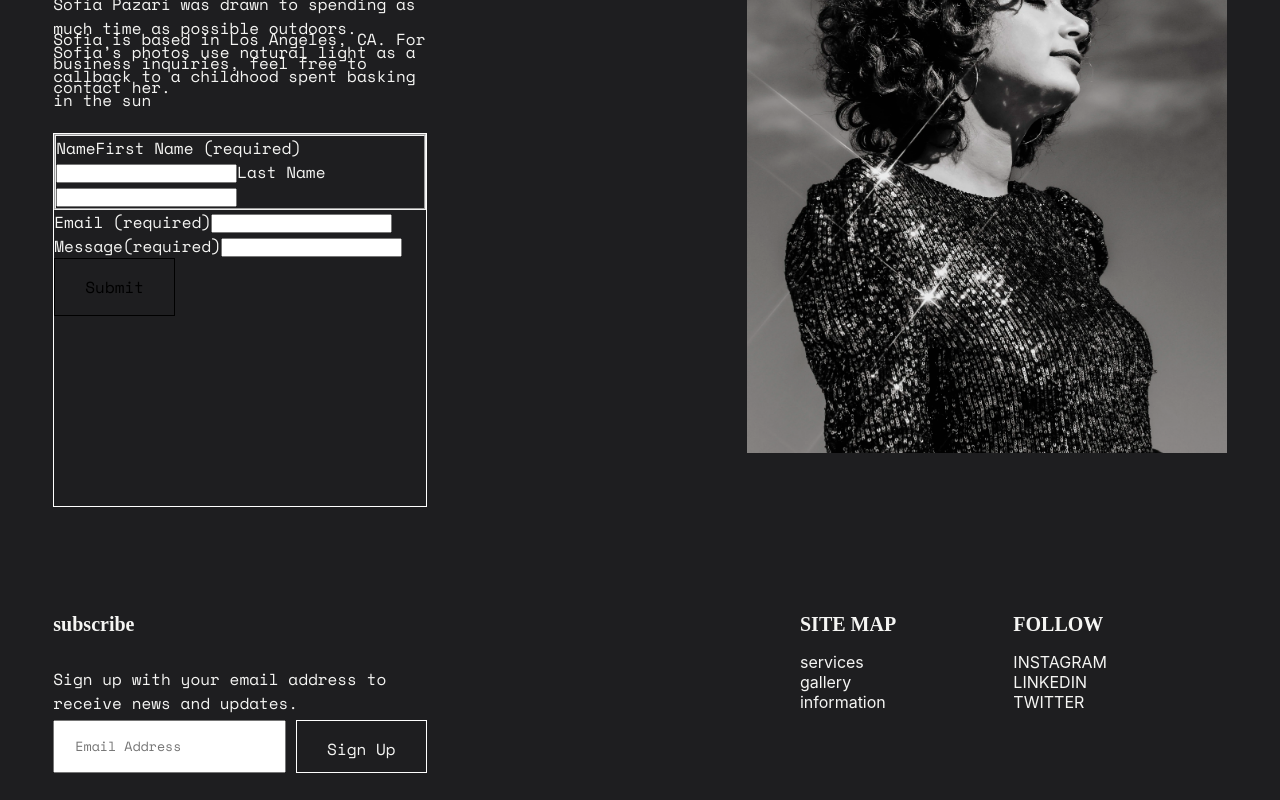
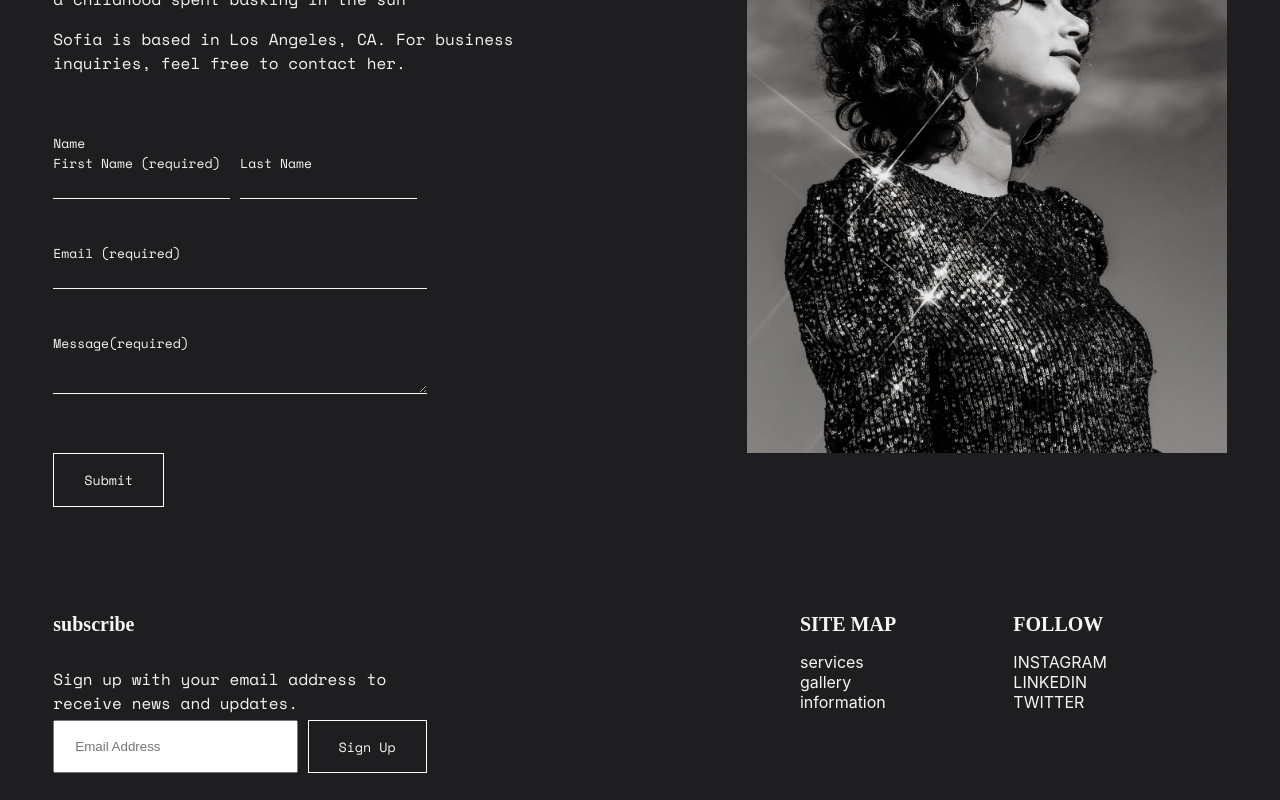
Before and after one commit to mti-Mansouri/reseda-clone, a Next.js app: page /information in a window 1280 px wide. Shown: the part 480-1280 px from the top of the page. Built offline with nearby package versions, Linux system fonts and the light colour scheme; no server answers.

Commit message:
supabase+actions+information page form

```diff
--- a/components/Footer.tsx
+++ b/components/Footer.tsx
@@ -11,7 +11,7 @@ function SubmitButton (){
   const { pending } = useFormStatus();
 
   return(
-    <button type="submit" disabled={pending}>
+    <button className="dark-button" type="submit" disabled={pending}>
       {pending ? 'Signing Up...' : 'Sign Up'}
     </button>
   )
--- a/src/app/actions.ts
+++ b/src/app/actions.ts
@@ -3,6 +3,31 @@
 import { supabase } from "../../lib/supabaseClient";
 import { revalidatePath } from "next/cache";
 
+
+export async function message(prevState:{message:string},fromData:FormData) {
+    const name = fromData.get("name") as string;
+    const surname = fromData.get("surname") as string;
+    const email = fromData.get("email") as string;
+    const newMessage = fromData.get("message") as string;
+
+    if (!name || !surname || !email || !message) {
+        return { message: "All fields are required." };
+    }
+
+    const error = await supabase.from("messages").insert([
+        {
+            name,
+             surname,
+             email,
+            message: newMessage,
+        },
+    ]);
+    if (error){
+        console.error("supabase error",error);
+    }
+
+    return({message:'Message sent!' });
+}
 
 export async function subscribe(prevState:{message:string},fromData:FormData) {
     const email = fromData.get("email") as string;
--- a/src/app/globals.css
+++ b/src/app/globals.css
@@ -36,11 +36,12 @@
   color: var(--txt-color);
 } */
 
-.light{
+.light {
   background-color: var(--bg-color);
   color: var(--txt-color);
 }
-.dark{
+
+.dark {
   background-color: var(--txt-color);
   color: var(--bg-color);
 }
@@ -104,10 +105,11 @@ button {
   text-decoration: none;
   border: none;
   padding: 16px 30px;
-  font: inherit;
+  /* font: "Space Mono"; */
+  font-family: "Space Mono";
   cursor: pointer;
-  border: 1px solid #000;
-  background-color: transparent;
+
+
 
 }
 
@@ -352,21 +354,25 @@ footer {
   height: 80vh;
   background-color: var(--txt-color);
   color: var(--bg-color);
-  grid-template-rows : repeat(12,minmax(0,1fr));
+  grid-template-rows: repeat(12, minmax(0, 1fr));
   overflow: hidden;
 }
-h4{
+
+h4 {
   font-family: "Archivo Black";
   font-size: 20px;
 }
-footer .logo-txt{
+
+footer .logo-txt {
   grid-area: 6 / 2 / 10 / -2;
 }
-.ft1{
+
+.ft1 {
   grid-area: 2 / 2 / 3 / span 3;
 }
 
-.list-right , .list-left {
+.list-right,
+.list-left {
   display: flex;
   flex-direction: column;
   justify-content: flex-start;
@@ -381,11 +387,12 @@ footer ul {
   margin: 0;
 }
 
-.list-right{
+.list-right {
   grid-area: 2 / -6 / span 3 / -4;
 
 }
-.list-left{
+
+.list-left {
   grid-area: 2 / -10 / span 3 / -8;
 
 
@@ -399,66 +406,144 @@ footer form {
 
 footer form input {
   padding: 10px 20px;
-  font-family: "Space Mono";
+
   flex-grow: 1;
 }
-footer form button{
-  color: var(--bg-color);
+
+footer form button {
   text-align: center;
-  border: #fff 1px solid;
   margin-left: 10px;
 }
-.footer-cta1{
+
+.footer-cta1 {
   grid-area: 3 / 2 / 4 / span 7;
 
 }
+
 .footer-cta2 {
   grid-area: 6 / 2 / 8 / span 5;
 }
-footer p , footer button {
+
+footer p {
   font-family: "Space Mono";
 }
+
 /* Gallery page */
-.gallery-page-container{
+.gallery-page-container {
   margin-top: 120px;
 }
-.gallery-page-container .container{
+
+.gallery-page-container .container {
   border: none;
 }
 
 /* Information page */
 
-.information-page-container{
+.information-page-container {
   width: 100%;
   height: 130vh;
   padding-top: 80px;
   display: grid;
-  grid-template-columns: repeat(24,minmax(0,1fr));
-  grid-template-rows: repeat(18,minmax(0,1fr));
+  grid-template-columns: repeat(24, minmax(0, 1fr));
+  grid-template-rows: repeat(18, minmax(0, 1fr));
 }
+
 .information-page-container img {
-  grid-area: 3 / 15 / -3 / -2 ;
+  grid-area: 3 / 15 / -3 / -2;
 }
+
 .information-page-container h1 {
-  grid-area:  3 / 2 / span 1 / span 5;
+  grid-area: 3 / 2 / span 1 / span 5;
   font-family: sans-serif;
   text-transform: uppercase;
 }
+
 .info-p1 {
-  grid-area: 7 / 2 / 9 / span 7 ;
+  grid-area: 6 / 2 / 9 / span 9;
 }
-.info-p2{
-  grid-area: 9 / 2 / 10 / span 7 ;
+
+.info-p2 {
+  grid-area: 9 / 2 / 10 / span 9;
   /* padding-bottom: 10px; */
 
 }
 
 .information-page-container form {
-  grid-area: 11 / 2 / -2 / span 7 ;
-  border: 1px solid #fff;
+  grid-area: 11 / 2 / -2 / span 7;
   font-family: "Space Mono";
+  font-size: 13px;
+  display: flex;
+  flex-direction: column;
+  justify-content: space-between;
+  /* align-items: flex-start; */
 
 
+}
+
+.information-page-container form input {
+  border: none;
+  border-bottom: 1px solid var(--bg-color);
+  background-color: transparent;
+  color: var(--bg-color);
+  margin-top: 10px;
+}
+.information-page-container form button{
+  width: fit-content;
+}
+.information-page-container textarea {
+  flex-grow: 3;
+  border: none;
+  border-bottom: 1px solid var(--bg-color);
+  background-color: transparent;
+  color: var(--bg-color);
+  margin-bottom: 15px;
+  margin-top: 10px;
+
+
+}
+
+.message-input {
+  /* flex-grow: 1; */
+  display: flex;
+  flex-direction: column;
+  justify-content: flex-start;
+}
+
+fieldset {
+  border: none;
+  padding: 0;
+  margin: 0;
+  display: flex;
+  gap: 10px;
+}
+
+legend {
+  padding: 0;
+}
+
+.dark-button {
+  color: var(--bg-color);
+  background-color: var(--txt-color);
+  border: #fff 1px solid;
+
+
+}
+
+.dark-button:hover {
+  color: var(--txt-color);
+  background-color: var(--bg-color);
+}
+
+.light-button {
+  color: var(--txt-color);
+  background-color: var(--bg-color);
+  border: var(--txt-color) 1px solid;
+
+}
+
+.light-button:hover {
+  color: var(--bg-color);
+  background-color: var(--txt-color);
 }
 
 .information-page-container p {
@@ -466,17 +551,18 @@ footer p , footer button {
 }
 
 /* Services Page */
-.services-page-container{
+.services-page-container {
   width: 100%;
   padding-top: 80px;
 
 }
-.service-container{
+
+.service-container {
   height: 100vh;
   border-bottom: 1px solid #000;
   display: grid;
-  grid-template-columns: repeat(14,minmax(0,1fr));
-  grid-template-rows: repeat(12,minmax(0,1fr));
+  grid-template-columns: repeat(14, minmax(0, 1fr));
+  grid-template-rows: repeat(12, minmax(0, 1fr));
   grid-template-areas:
     ". . . . . . . . . . . . . ."
     ". h4 h4 h4 . . . . service-img service-img service-img service-img service-img ."
@@ -492,26 +578,34 @@ footer p , footer button {
     ". . . . . . . . . . . . . ."
   ;
 }
+
 .service-img {
   grid-area: service-img;
 }
+
 .service-container p {
   grid-area: price;
 }
-.service-container h4{
+
+.service-container h4 {
   grid-area: h4;
 }
-.act{
+
+.act {
   grid-area: act;
 }
+
 .service-container ul {
   grid-area: ul;
 }
 
-.service-container ul , .act {
+.service-container ul,
+.act {
   font-family: "Space Mono";
 }
-.service-container h4 , .service-container p {
+
+.service-container h4,
+.service-container p {
   font-family: "Archivo Black", sans-serif;
 
 }
--- a/src/app/information/page.tsx
+++ b/src/app/information/page.tsx
@@ -1,4 +1,8 @@
+"use client"
+import { useActionState } from "react";
+import { message } from "@/app/actions";
 export default function InformationPage() {
+  const [state, formAction, isPending] = useActionState(message, { message: "" });
   return (
     <section className="information-page-container">
       <h1>About sofia</h1>
@@ -13,22 +17,40 @@ export default function InformationPage() {
         based in Los Angeles, CA. For business inquiries, feel free to contact
         her.
       </p>
-      <form action="">
+      <form action={formAction}>
         <fieldset>
-            <span>Name</span>
-            <label htmlFor="name"><span>First Name</span> <span>(required)</span></label>
-            <input type="text" id="name" />
-            <label htmlFor="surname"><span>Last Name</span></label>
-            <input type="text" id="surname" />
+            <legend>Name</legend>
+            <div className="message-input">
+              <label htmlFor="name"><span>First Name</span> <span>(required)</span></label>
+              <input type="text" name="name" id="name" required />
+            </div>
+            <div className="message-input">
+              <label htmlFor="surname"  ><span>Last Name</span></label>
+              <input type="text" name="surname" id="surname" required />
+            </div>
 
         </fieldset>
-        <label htmlFor="email"><span>Email</span> <span>(required)</span></label>
-            <input type="text" name="" id="" />
-            <label htmlFor="message"><span>Message</span><span>(required)</span></label>
-            <input type="text" name="" id="" />
-            <button type="submit">Submit</button>
+        <div
+        // style={{
+        //   flexGrow:1
+        // }}
+         className="message-input">
+          <label htmlFor="email"><span>Email</span> <span>(required)</span></label>
+              <input type="text" name="email" id="email"  required/>
+        </div>
+            <div className="message-input">
+              <label htmlFor="message"><span>Message</span><span>(required)</span></label>
+              <textarea name="message" id="message" required></textarea>
+            </div>
+            <button className="dark-button" type="submit" disabled={isPending}>
+              {isPending ? "Sending..." : "Submit"}
+            </button>
 
       </form>
+      <p>
+      {state?.message && state.message}
+
+      </p>
             <img src="/information.webp" alt="" />
 
     </section>
--- a/src/app/page.tsx
+++ b/src/app/page.tsx
@@ -18,7 +18,7 @@ export default function Home() {
             signature style. Sofia believes photos are metaphors, making the
             abstract concrete and mystifying the mundane.
           </p>
-          <button>About Sofia</button>
+          <button className="light-button">About Sofia</button>
         </section>
       </section>
       <section className="container services">
@@ -33,7 +33,7 @@ export default function Home() {
             and custom retouching—perfect for campaigns, portfolios, and brand
             content.
           </p>
-          <button>View services</button>
+          <button className="light-button">View services</button>
         </section>
       </section>
 
@@ -59,7 +59,7 @@ export default function Home() {
             your site can evolve with it. Your goal should be to make it feel
             right for right now. Later will take care of itself.
           </p>
-          <button>View full gallery</button>
+          <button className="light-button">View full gallery</button>
         </section>
       </section>
       <section className="container g2">
@@ -91,7 +91,7 @@ export default function Home() {
             your site can evolve with it. Your goal should be to make it feel
             right for right now. Later will take care of itself.
           </p>
-          <button>View full gallery</button>
+          <button className="light-button">View full gallery</button>
         </section>
       </section>
       <section className="container g3">
@@ -118,7 +118,7 @@ export default function Home() {
             your site can evolve with it. Your goal should be to make it feel
             right for right now. Later will take care of itself.
           </p>
-          <button>View full gallery</button>
+          <button className="light-button">View full gallery</button>
         </section>
       </section>
     </section>
--- a/src/app/services/page.tsx
+++ b/src/app/services/page.tsx
@@ -20,7 +20,7 @@ export default function ServicesPage() {
         </ul>
         <div className="act">
           <input type="number" />
-          <button>Purchase package</button>
+          <button className="light-button">Purchase package</button>
         </div>
       </div>
       <div className="service-container">
@@ -42,7 +42,7 @@ export default function ServicesPage() {
         </ul>
         <div className="act">
           <input type="number" />
-          <button>Purchase package</button>
+          <button className="light-button">Purchase package</button>
         </div>
       </div>
       <div className="service-container">
@@ -62,7 +62,7 @@ export default function ServicesPage() {
         </ul>
         <div className="act">
           <input type="number" />
-          <button>Purchase package</button>
+          <button className="light-button" >Purchase package</button>
         </div>
       </div>
       <div className="service-container">
@@ -82,7 +82,7 @@ export default function ServicesPage() {
         </ul>
         <div className="act">
           <input type="number" />
-          <button>Purchase package</button>
+          <button className="light-button">Purchase package</button>
         </div>
       </div>
     </section>
```
Lines whose indentation alone changed are shown as unchanged.
